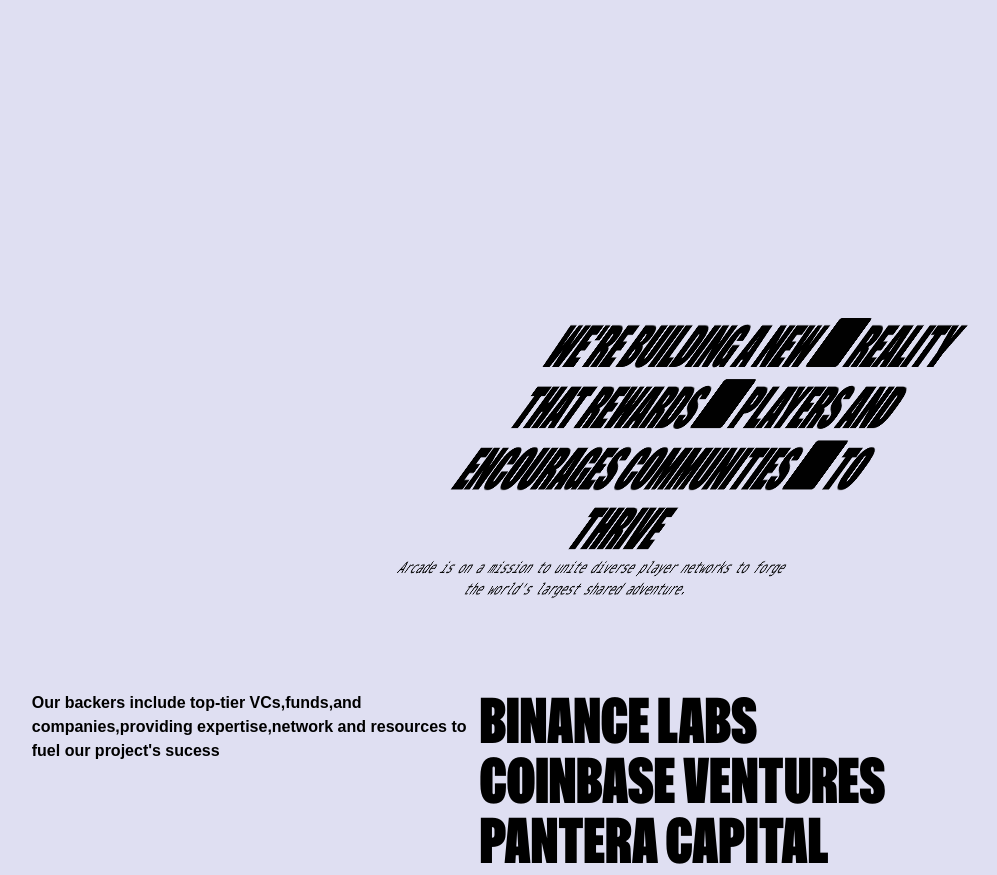
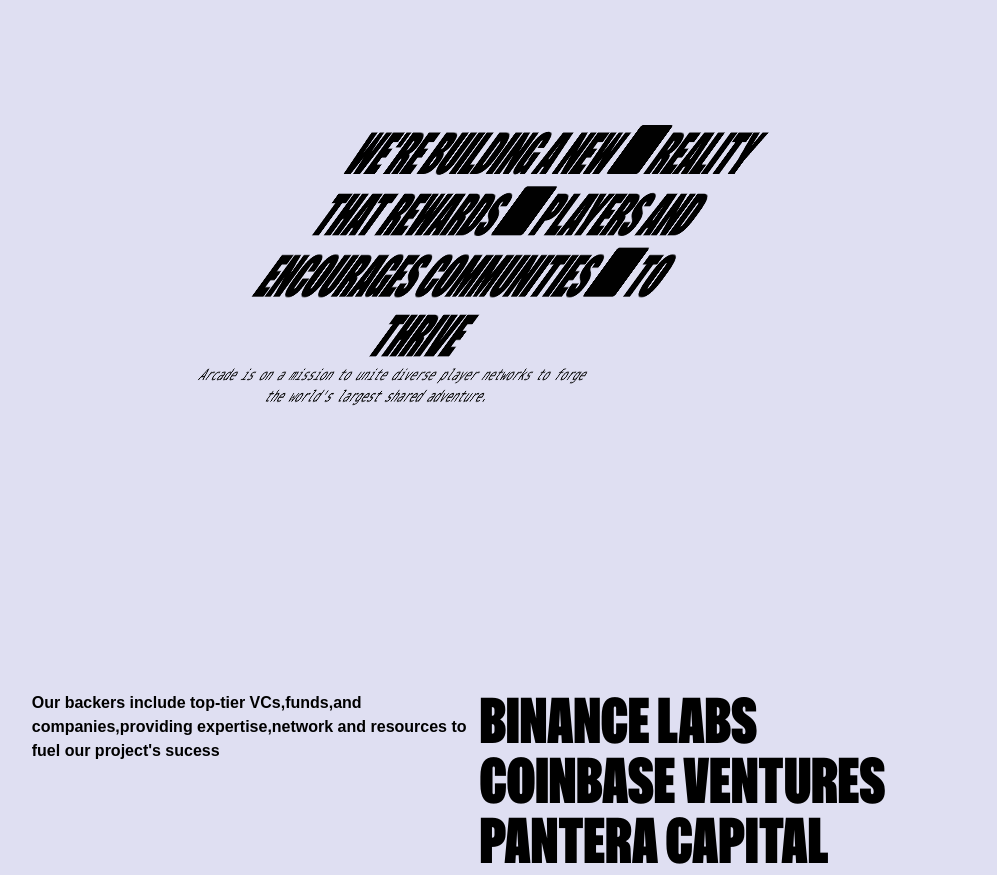
Before and after one commit to HeshamAA/Arcade, a React (Vite) app: page / in a window 1280 px wide. Shown: the part 9420-10295 px from the top of the page, without its empty margins (177-1174 px from the left). Built offline with nearby package versions, Linux system fonts and the light colour scheme; a web font is replaced by a local one.

Commit message:
new commit

```diff
--- a/src/index.css
+++ b/src/index.css
@@ -99,13 +99,11 @@
   .animated-word {
     @apply special-font font-zentry font-black opacity-0 text-5xl md:text-7xl;
     transform: translate3d(10px, 51px, -60px) rotateY(60deg) rotateX(-40deg);
-    transform-origin: 50% 50% -150px !important;
-    will-change: opacity, transform;
+
   }
   .animated-who {
     transform: translate3d(10px, 51px, -60px) rotateY(60deg) rotateX(-40deg);
-    transform-origin: 50% 50% -150px !important;
-    will-change: opacity, transform;
+
   }
 
   .bento-tilt_1 {
```
